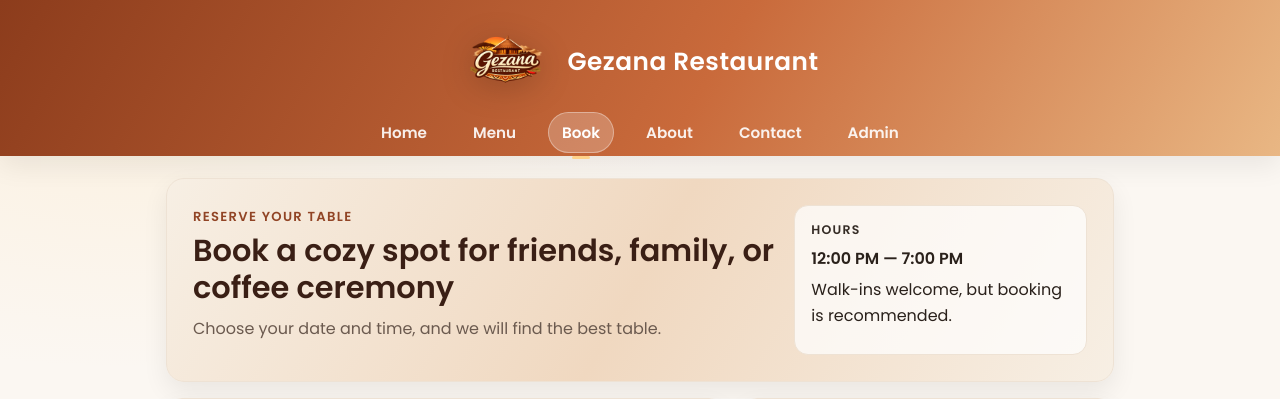
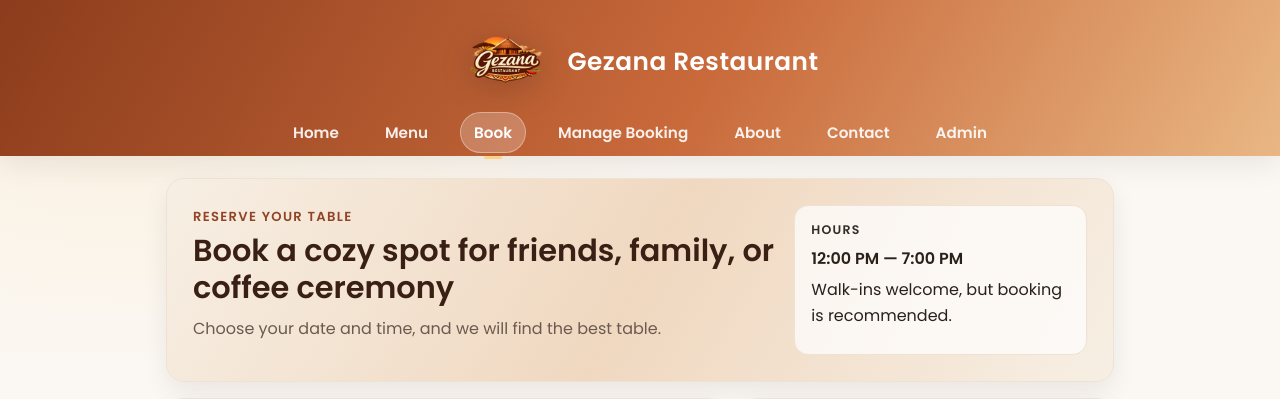
Before and after one commit to fila2021/Gezana, a Django app: page /book/ in a window 1280 px wide. Shown: the top 399 px of the page. Run offline with Django 4.2, Linux system fonts and the light colour scheme.

Commit message:
Add manage booking link to main navigatio

```diff
--- a/gezana_app/templates/gezana_app/base.html
+++ b/gezana_app/templates/gezana_app/base.html
@@ -9,8 +9,6 @@
     <link href="https://fonts.googleapis.com/css2?family=Poppins:wght@300;400;600&display=swap" rel="stylesheet">
     <link rel="stylesheet" href="{% static 'css/style.css' %}" />
     <link rel="icon" type="image/x-icon" href="{% static 'images/favicon.ico' %}">
-
-
   </head>
   <body>
     <header>
@@ -40,6 +38,12 @@
             </a>
           </li>
           <li>
+            <a href="{% url 'gezana_app:manage_booking' %}"
+               class="{% if '/booking/manage' in request.path or '/booking/' in request.path %}active{% endif %}">
+              Manage Booking
+            </a>
+          </li>
+          <li>
             <a href="{% url 'gezana_app:about' %}"
                class="{% if '/about' in request.path %}active{% endif %}">
               About
@@ -52,15 +56,11 @@
             </a>
           </li>
           <li>
-      <a href="/admin/" target="_blank">Admin</a>
+            <a href="/admin/" target="_blank" rel="noopener noreferrer">Admin</a>
           </li>
         </ul>
       </nav>
-
-
-
     </header>
-
 
     <main class="site-main">
       {% if messages %}
@@ -76,12 +76,10 @@
       {% block content %}{% endblock %}
     </main>
 
-
     <footer>
       <p>&copy; {% now "Y" %} Gezana Restaurant</p>
     </footer>
-  </body>
-</html>
+
     <script>
       function openModal(imgUrl) {
         document.getElementById("modalImage").src = imgUrl;
@@ -92,3 +90,5 @@ function closeModal() {
         document.getElementById("imageModal").style.display = "none";
       }
     </script>
+  </body>
+</html>
```
Lines whose indentation alone changed are shown as unchanged.
